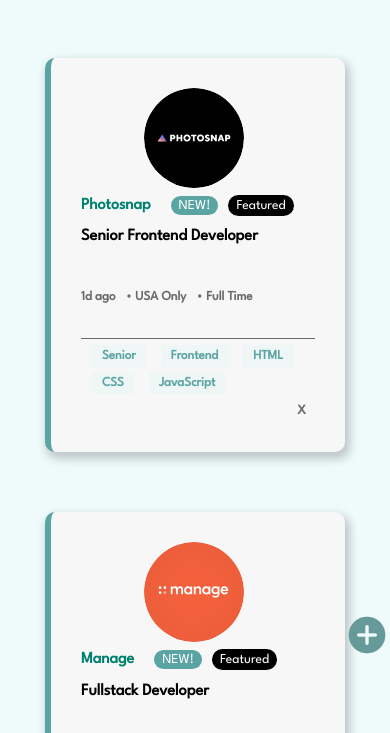
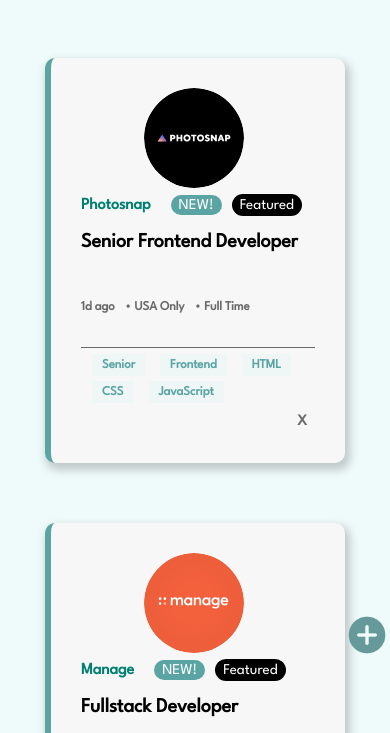
Before and after one commit to amnashehzad-20/job-listing-page, a plain HTML site: page index.html in a window 390 px wide. Shown: the part 102-835 px from the top of the page. Drawn offline with nearby package versions, Linux system fonts and the light colour scheme.

Commit message:
Update style.css

```diff
--- a/style.css
+++ b/style.css
@@ -12,6 +12,7 @@ opacity: 0;
 
     * {
         font-family: 'League Spartan', sans-serif;
+        font-size: 15px;
 
     }
 
@@ -41,7 +42,7 @@ li,p{
 h3 {
     color: black;
     font-weight: bolder;
-    font-size: larger;
+    font-size: 20px;
 }
 
 h3:hover {
@@ -58,7 +59,7 @@ label#companyTag{
      margin-right: 20px;
 }
 h6.tagDesign{
-font-size: small;
+font-size: 15px;
 }
 label.topTag1{
 
@@ -461,7 +462,7 @@ gap: 5px;
    margin-right: 5px;
     }
    #info .postedInfo{
-        font-size: small;
+        font-size:85%;
 
 
     }
@@ -473,6 +474,9 @@ gap: 5px;
         padding: 6px;
         border-top:1px solid rgb(106, 106, 106);
 
+    }
+    h6.tagDesign{
+font-size: 85%;
     }
     #image{
 
```
